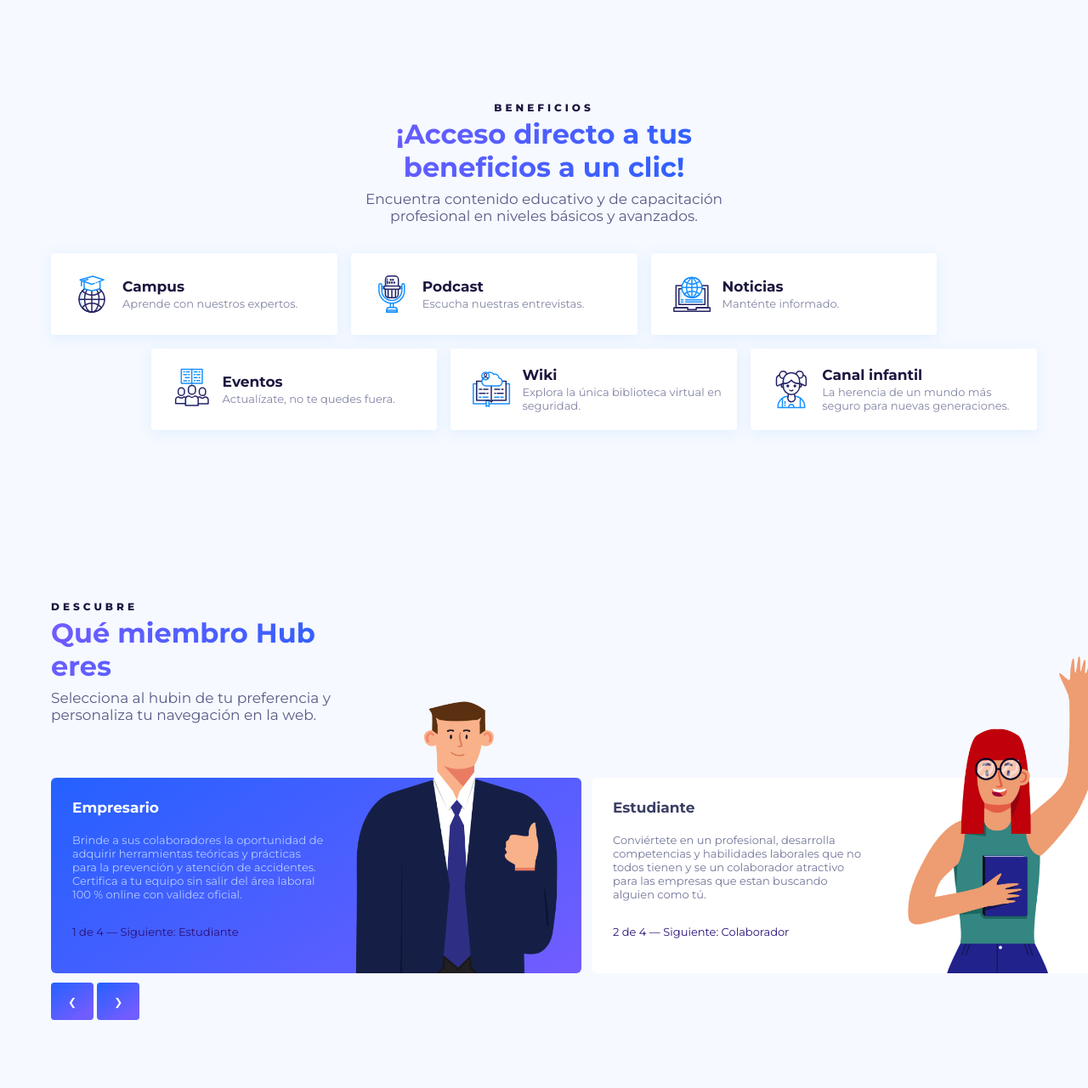
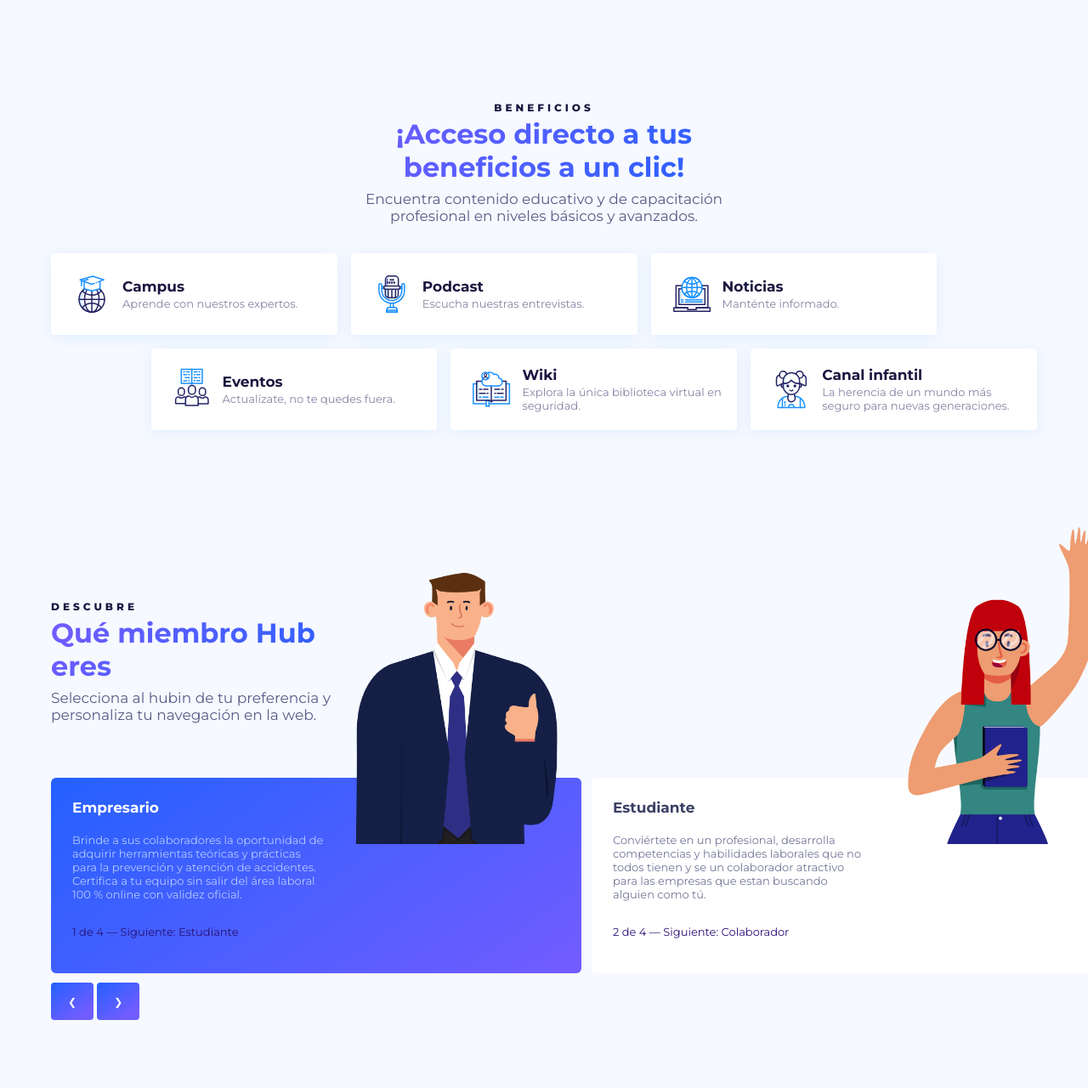
Before and after one commit to JoksanHub/HubStaticPage, a PHP site: page / in a window 1280 px wide. Shown: the part 651-1931 px from the top of the page at 85% size. Run offline with PHP 8.4, Linux system fonts and the light colour scheme.

Commit message:
Member section updated saturday

```diff
--- a/sass/components.scss
+++ b/sass/components.scss
@@ -363,10 +363,10 @@
             grid-column: 1/2;
             grid-row: 3/4;
         }
-        .card .image-avatar     {
+        .card .image-avatar {
             width: 240px;
             position: absolute;
-            bottom: 210px;
+            top: -320px;
             left: 35px;
         }
         // Card active
@@ -386,7 +386,7 @@
         }
         .card-slider .card .image-avatar {
             width: 260px;
-            bottom: -20px;
+            top: -162px;
             right: 0;
             grid-column: 2/3;
             grid-row: 1/4;
--- a/sass/layout.scss
+++ b/sass/layout.scss
@@ -343,6 +343,7 @@
     }
     .title-secondary {
         max-width: 360px;
+        margin-bottom: 0;
     }
     .card-slider {
         gap: 12px;
--- a/style.css
+++ b/style.css
@@ -974,7 +974,7 @@
 #miembro-hub .card-slider .card .image-avatar {
   width: 240px;
   position: absolute;
-  bottom: 210px;
+  top: -320px;
   left: 35px;
 }
 #miembro-hub .card-slider .card.active {
```
Also changed, not shown: img/avatar-1.png, img/avatar-4.png.
